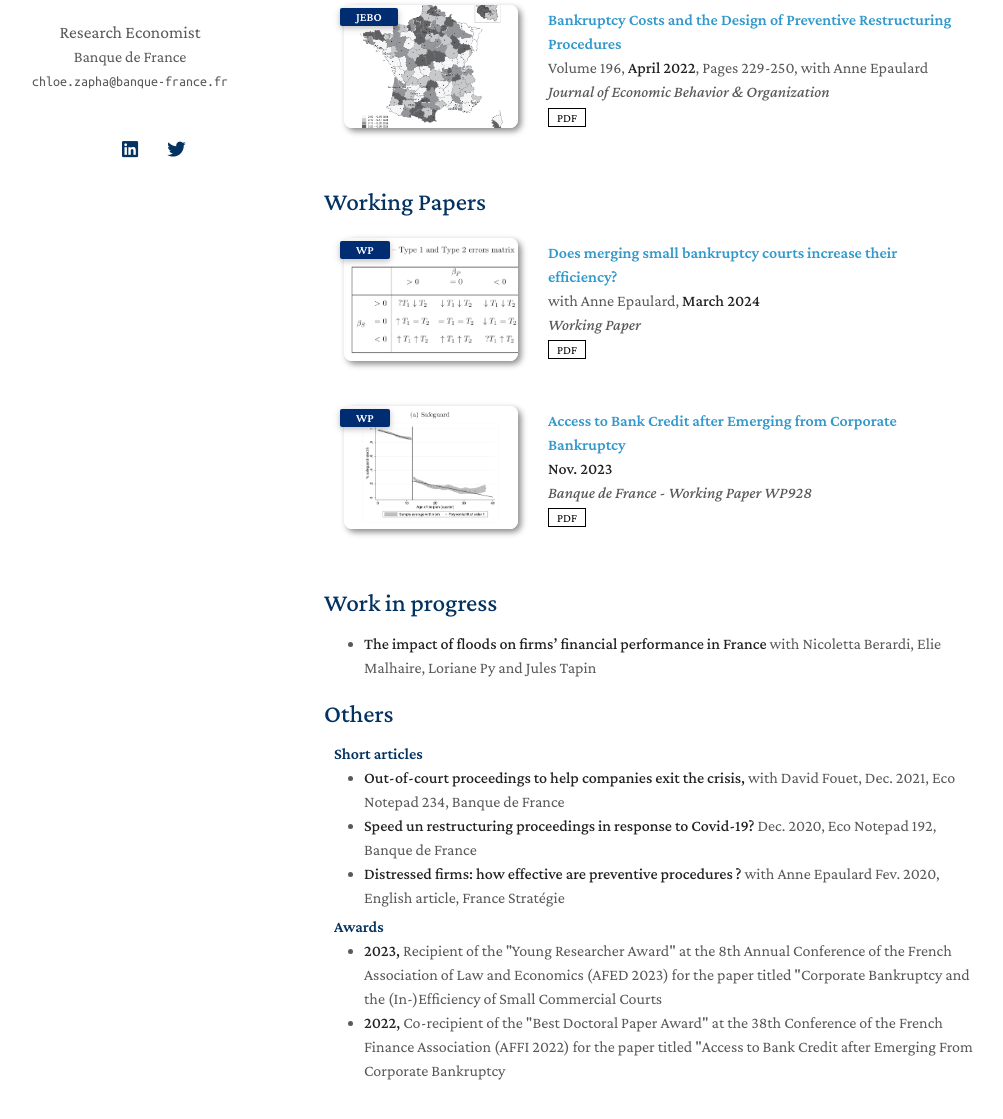
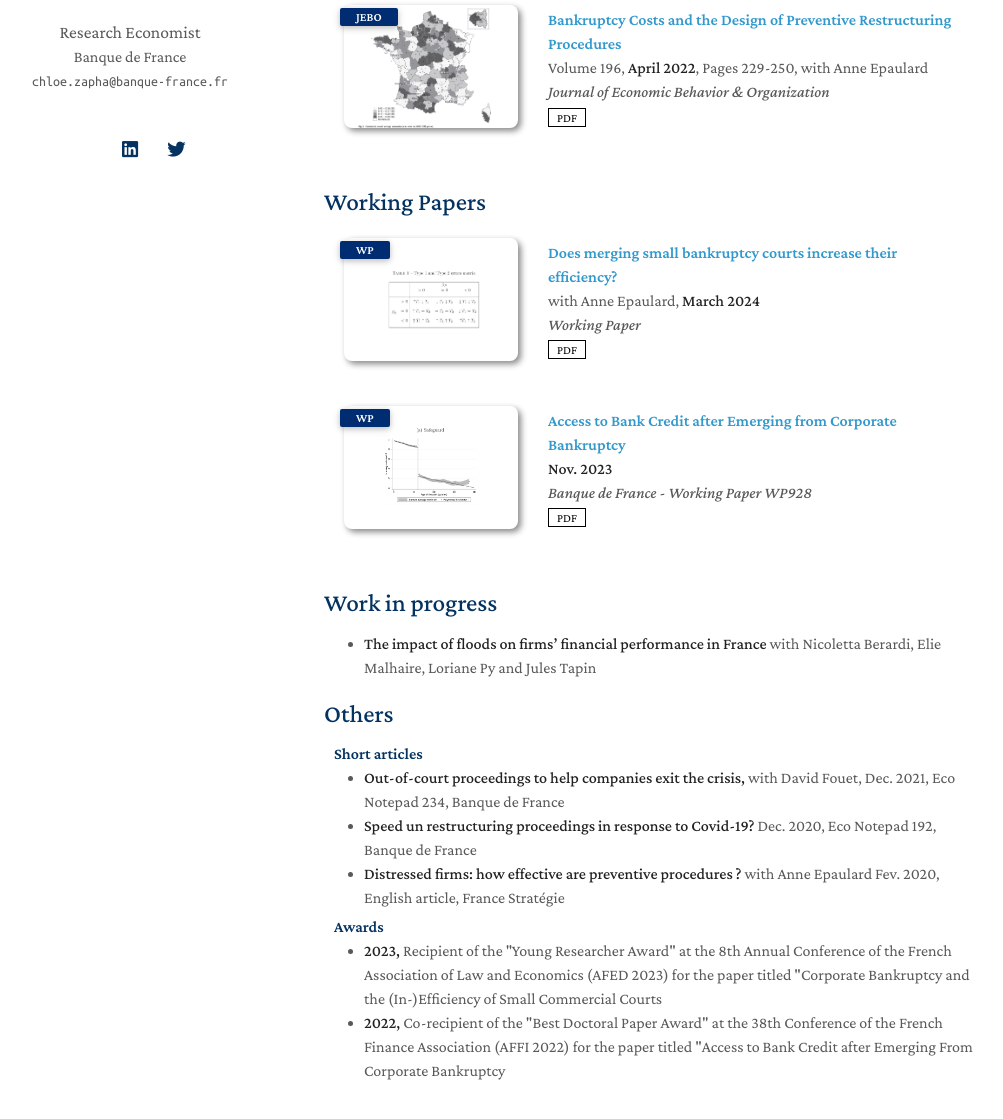
Before and after one commit to czapha/monsite, a Jekyll site: the page built from index.md, in a window 1280 px wide and 1383 px high. Shown: the part 221-1340 px from the top of the window, without its empty margins (146-1149 px from the left). Built offline with Jekyll 4.4.1, drawn with Linux system fonts in a browser that asks for light colours; nearby versions of some CDN libraries; a style sheet for code colours, icons or effects is not loaded; our own code applies the rules of GitHub Pages for plain Markdown files.

Commit message:
Update publications.css

```diff
--- a/assets/css/publications.css
+++ b/assets/css/publications.css
@@ -79,4 +79,4 @@
 
 .publications ol.bibliography li div.abstract.hidden.open { border-color: var(--global-text-color); }
 
-.publications ol.bibliography li .teaser { border-radius: 8px; box-shadow: 3px 3px 6px #888; height: 123px; width: 270px; margin-top: 5px; margin-left: 5px; margin-bottom: 5px; object-fit: cover; }
+.publications ol.bibliography li .teaser { border-radius: 8px; box-shadow: 3px 3px 6px #888; height: 123px; width: 270px; margin-top: 5px; margin-left: 5px; margin-bottom: 5px; object-fit: contain; }
```
